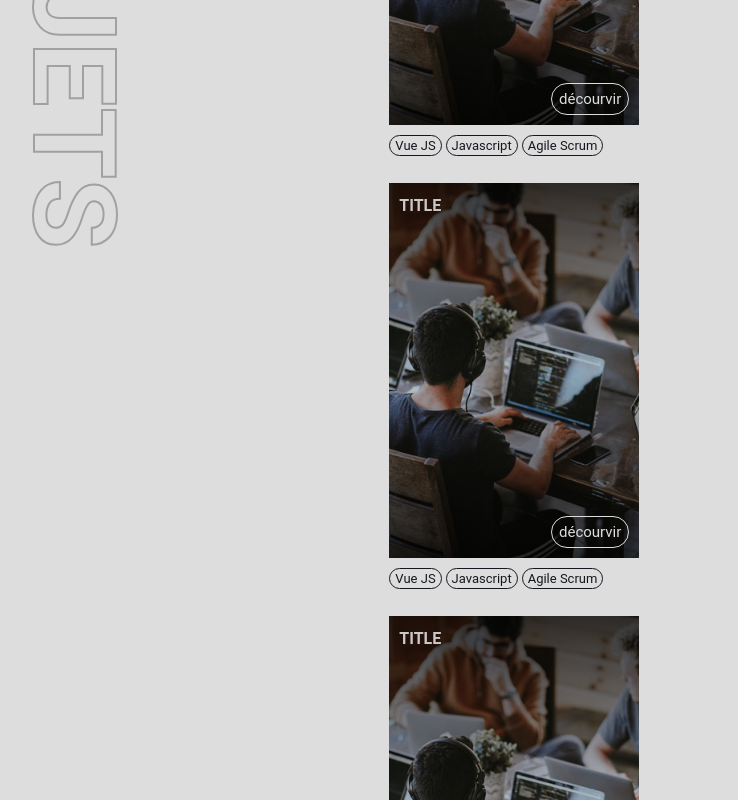
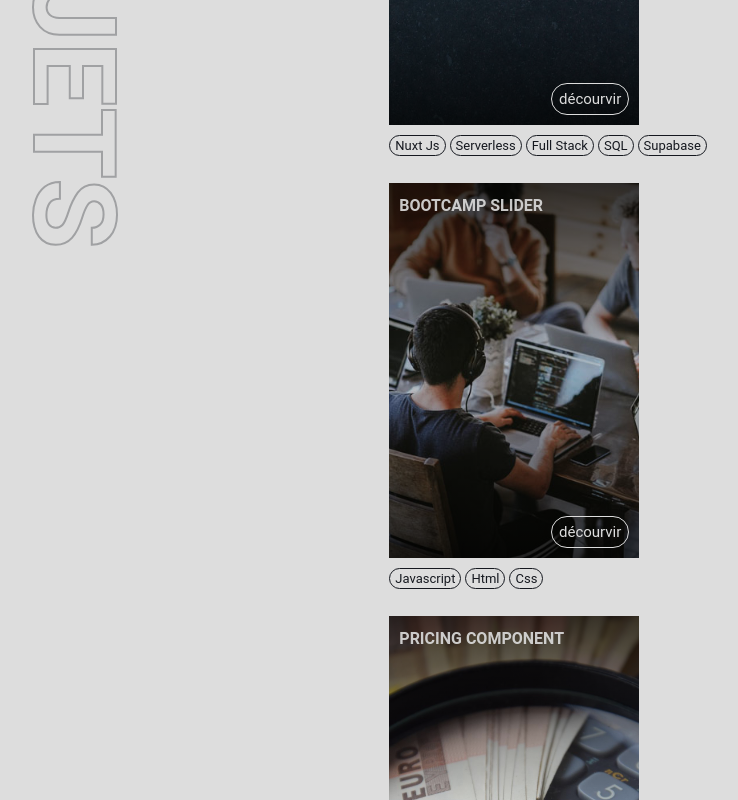
Before and after one commit to hamidousow/hamidousow, a Vue app: page /projects in a window 1280 px wide. Shown: the part 380-1180 px from the top of the page, without its empty margins (64-802 px from the left). Built offline with nearby package versions, Linux system fonts and the light colour scheme.

Commit message:
create projects data; imports image for portfolio project; update card project

```diff
--- a/src/components/CardProject.vue
+++ b/src/components/CardProject.vue
@@ -5,23 +5,24 @@ const props = defineProps(["project"]);
 </script>
 <template>
     <div>
-
         <div class="card" data-component="card" id="id project">
             <div class="card__content">
                 <a href="/" target="_blank" rel="noopener noreferrer">
-                    <h3 class="card__title"> title </h3>
+                    <h3 class="card__title"> {{ props.project.title }} </h3>
                 </a>
                 <a href="" class="card__button rounded">décourvir</a>
             </div>
             <div class="card__background">
                 <div class="background-gradiant"></div>
-                <img src="/src/assets/images/young-coding.jpg" alt="">
+                <img :src="props.project.imageSource" :alt="props.project.imageAlt">
             </div>
         </div>
         <div class="container-keywords">
-            <h4 class="keyword rounded">Vue JS</h4>
-            <h4 class="keyword rounded">Javascript</h4>
-            <h4 class="keyword rounded">Agile Scrum</h4>
+            <h4
+            v-for="keyword in props.project.keywords"
+            :key="keyword"
+            class="keyword rounded"
+            >{{ keyword }}</h4>
         </div>
     </div>
 </template>
@@ -72,7 +73,9 @@ const props = defineProps(["project"]);
     }
 
     .card__button:hover, .card:hover .card__button  {
-        background-color: var(--clr-grey);
+        background-color: var(--clr-green);
+        color: var(--clr-black);
+        border: 0px transparent;
     }
 
 
--- a/src/components/ProjectsList.vue
+++ b/src/components/ProjectsList.vue
@@ -1,12 +1,23 @@
 <script lang="ts" setup>
 import CardProject from '@/components/CardProject.vue'
+import projects from '@/data/projects'
+import { useRouter } from 'vue-router'
+
+const router = useRouter();
+function navigateTo(id:any) {
+    router.push(`/project/${id}`)
+}
+
 
 </script>
 <template>
     <div class="container__cards" id="container-cards-projects">
-        <CardProject/>
-        <CardProject/>
-        <CardProject/>
+        <CardProject
+            v-for="project in projects"
+            :project="project"
+            :key="project.id"
+            @click="navigateTo(project.id)"
+        />
     </div>
 </template>
 <style scoped>
--- /dev/null
+++ b/src/data/projects.ts
@@ -0,0 +1,36 @@
+import pricingImage from '@/assets/images/pricing-bg.jpg'
+import youngCoding from '@/assets/images/young-coding.jpg'
+import portfolioImage from '@/assets/images/portfolio-image.jpg'
+
+const projects = [
+    {
+        id: 1,
+        title: "L'Hamidou",
+        subtitle: "Site",
+        description: "En parrallèle de ma carrière de développeur, je conçois des logos et des sites vitrines. Ce projet a pour but d'exposer quelques travaux emblématique que j'ai réalisé.",
+        imageSource: portfolioImage,
+        imageAlt: "projet slider bootcamp coding",
+        link: "https://lhamidou.pages.dev",
+        keywords: ["Nuxt Js", "Serverless", "Full Stack", "SQL","Supabase"]
+    },
+    {
+        id: 2,
+        title: "Bootcamp slider",
+        subtitle: "Component",
+        imageSource: youngCoding,
+        imageAlt: "projet slider bootcamp coding",
+        link: "https://hamidousow.github.io/bootcamp-coding-slider/",
+        keywords: ["Javascript", "Html", "Css"]
+    },
+    {
+        id: 3,
+        title: "Pricing component",
+        subtitle: "Component",
+        imageSource: pricingImage,
+        imageAlt: "projet pricing component",
+        link: "https://hamidousow.github.io/interactive-pricing-component/",
+        keywords: ["Javascript", "Html", "Css"]
+    }
+];
+
+export default projects;
--- a/src/router/index.ts
+++ b/src/router/index.ts
@@ -23,6 +23,12 @@ const router = createRouter({
       path: '/contact',
       name: 'contact',
       component: () => import('../views/ContactView.vue')
+    },
+    {
+      path: '/project/:id',
+      name: 'project',
+      component: () => import('../views/ProjectView.vue'),
+      props: true
     }
   ]
 })
--- /dev/null
+++ b/src/views/ProjectView.vue
@@ -0,0 +1,30 @@
+<script lang="ts" setup>
+import projects from '@/data/projects'
+import { useRoute } from 'vue-router'
+
+const route = useRoute()
+
+const id = route.params.id
+
+const project = getProjectById(id)
+
+
+
+</script>
+
+<template>
+    <div class="section-padding section-margin-bottom">
+        <div>
+            <h1>{{ project.title }} </h1>
+            <p>{{  project.description }}</p>
+            <a :href="project.link" target="_blank">Voir le projet en ligne</a>
+        </div>
+
+    </div>
+</template>
+
+
+
+<style>
+
+</style>
```
Also changed, not shown: src/stores/projectStore.ts (added, +11 -0 lines), src/assets/images/portfolio-image.jpg (added).
